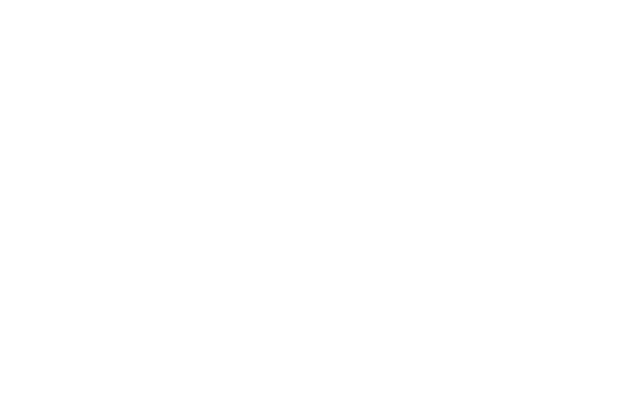
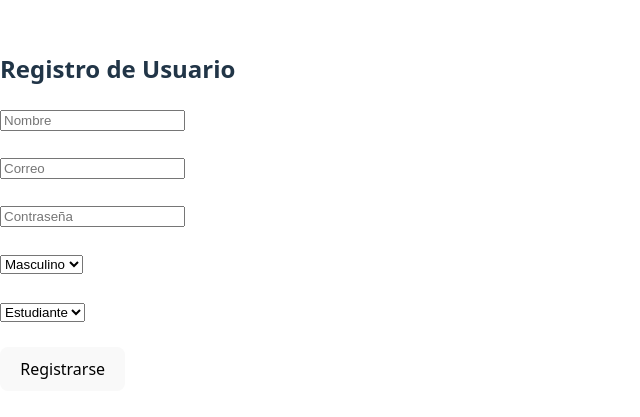
Before and after one commit to LeonelBM123/edu_ai, a React (Vite) app: page /register in a window 1280 px wide. Before the commit this address had no page. Shown: the part 189-606 px from the top of the page, without its empty margins (0-640 px from the left). Built offline with nearby package versions, Linux system fonts and the light colour scheme.

Commit message:
register

```diff
--- a/src/App.jsx
+++ b/src/App.jsx
@@ -2,7 +2,7 @@
 import EstudianteLayout from './layouts/EstudiantesLayout';
 //import DocenteLayout from './layouts/DocentesLayout';
 import Login from './pages/Login';
-//import Register from './pages/Register';
+import Register from './pages/Register';
 
 
 
@@ -13,7 +13,7 @@
 
         {/* Rutas de inicio de sesión */}
         <Route path="/" element={<Login />} />
-
+        <Route path="/register" element={<Register />} />
         {/* Rutas de estudiantes */}
         <Route path="/estudiantelayout" element={<EstudianteLayout />}>
 
--- a/src/pages/Login.jsx
+++ b/src/pages/Login.jsx
@@ -21,9 +21,7 @@
     if (error) {
       setError(error.message);
     } else {
-      onLoginSuccess(data.session)
       console.log('Inicio de sesión exitoso:', data.session)
-      // Redirigir al layout de estudiante
       navigate('/estudiantelayout');
     }
   };
@@ -47,6 +45,7 @@
           required
         /><br /><br />
         <button type="submit">Ingresar</button>
+        <a href='/register'>Registrate</a>
       </form>
       {error && <p style={{ color: 'red' }}>{error}</p>}
     </div>
--- a/src/pages/Register.jsx
+++ b/src/pages/Register.jsx
@@ -0,0 +1,87 @@
+import { useState } from 'react';
+import { supabase } from '../supabaseClient';
+import { useNavigate } from 'react-router-dom';
+
+export default function Register() {
+  const [nombre, setNombre] = useState('');
+  const [correo, setCorreo] = useState('');
+  const [password, setPassword] = useState('');
+  const [sexo, setSexo] = useState('M');
+  const [rol, setRol] = useState('estudiante');
+  const [error, setError] = useState('');
+
+  const navigate = useNavigate();
+
+  const handleRegister = async (e) => {
+    e.preventDefault();
+    setError('');
+
+    // 1. Crear usuario en auth
+    const { data: authData, error: authError } = await supabase.auth.signUp({
+      email: correo.trim(),
+      password: password.trim(),
+    });
+
+    if (authError) {
+      setError(authError.message);
+      return;
+    }
+
+    // 2. Insertar en la tabla usuarios
+    const { user } = authData;
+    const { error: insertError } = await supabase.from('usuarios').insert({
+      id_usuario: user.id,
+      nombre,
+      correo,
+      password, // ⚠️ No deberías guardar contraseñas en texto plano (ver nota abajo)
+      sexo,
+      fecha_creacion: new Date().toISOString().split('T')[0], // YYYY-MM-DD
+      rol,
+    });
+
+    if (insertError) {
+      setError(insertError.message);
+    } else {
+      navigate('/'); // O redirige a login
+    }
+  };
+
+  return (
+    <div style={{ maxWidth: 400, margin: 'auto' }}>
+      <h2>Registro de Usuario</h2>
+      <form onSubmit={handleRegister}>
+        <input
+          type="text"
+          placeholder="Nombre"
+          value={nombre}
+          onChange={(e) => setNombre(e.target.value)}
+          required
+        /><br /><br />
+        <input
+          type="email"
+          placeholder="Correo"
+          value={correo}
+          onChange={(e) => setCorreo(e.target.value)}
+          required
+        /><br /><br />
+        <input
+          type="password"
+          placeholder="Contraseña"
+          value={password}
+          onChange={(e) => setPassword(e.target.value)}
+          required
+        /><br /><br />
+        <select value={sexo} onChange={(e) => setSexo(e.target.value)} required>
+          <option value="M">Masculino</option>
+          <option value="F">Femenino</option>
+        </select><br /><br />
+        <select value={rol} onChange={(e) => setRol(e.target.value)} required>
+          <option value="estudiante">Estudiante</option>
+          <option value="docente">Docente</option>
+        </select><br /><br />
+        <button type="submit">Registrarse</button>
+      </form>
+      {error && <p style={{ color: 'red' }}>{error}</p>}
+    </div>
+  );
+}
```
